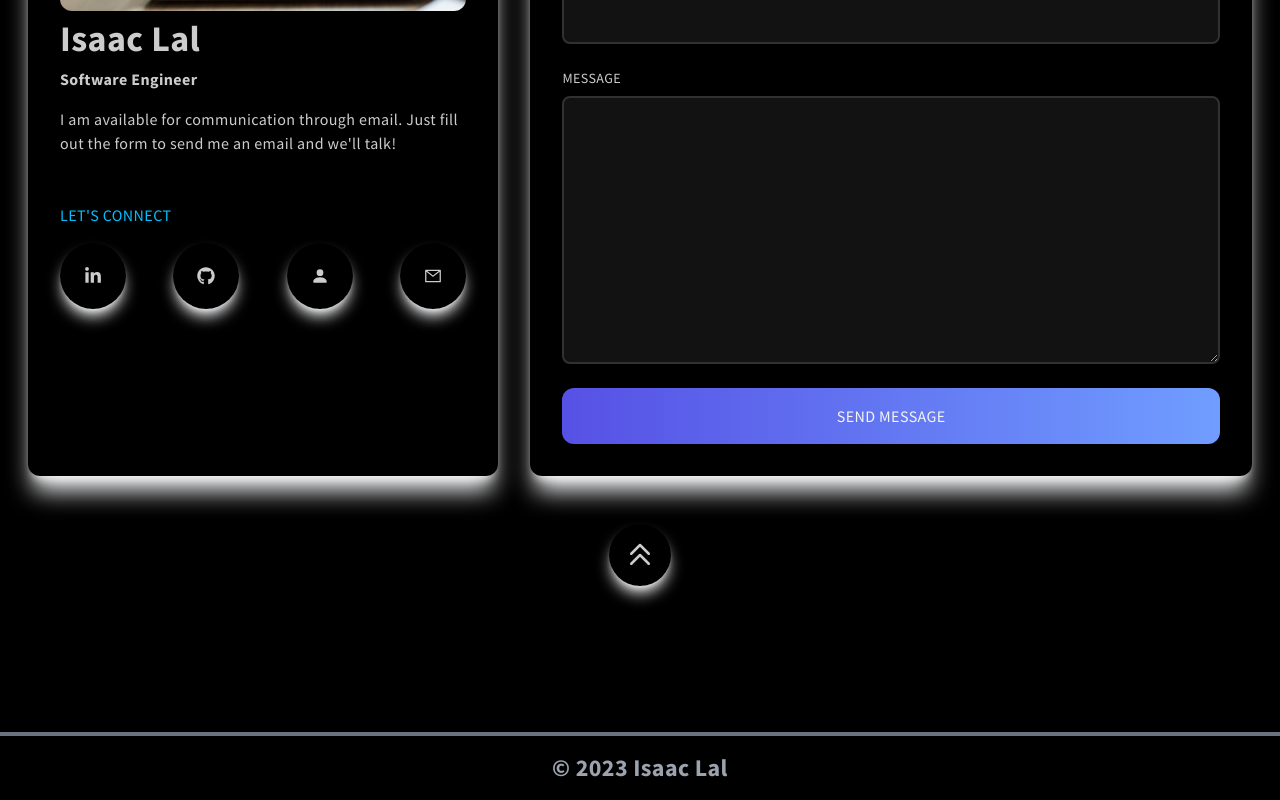
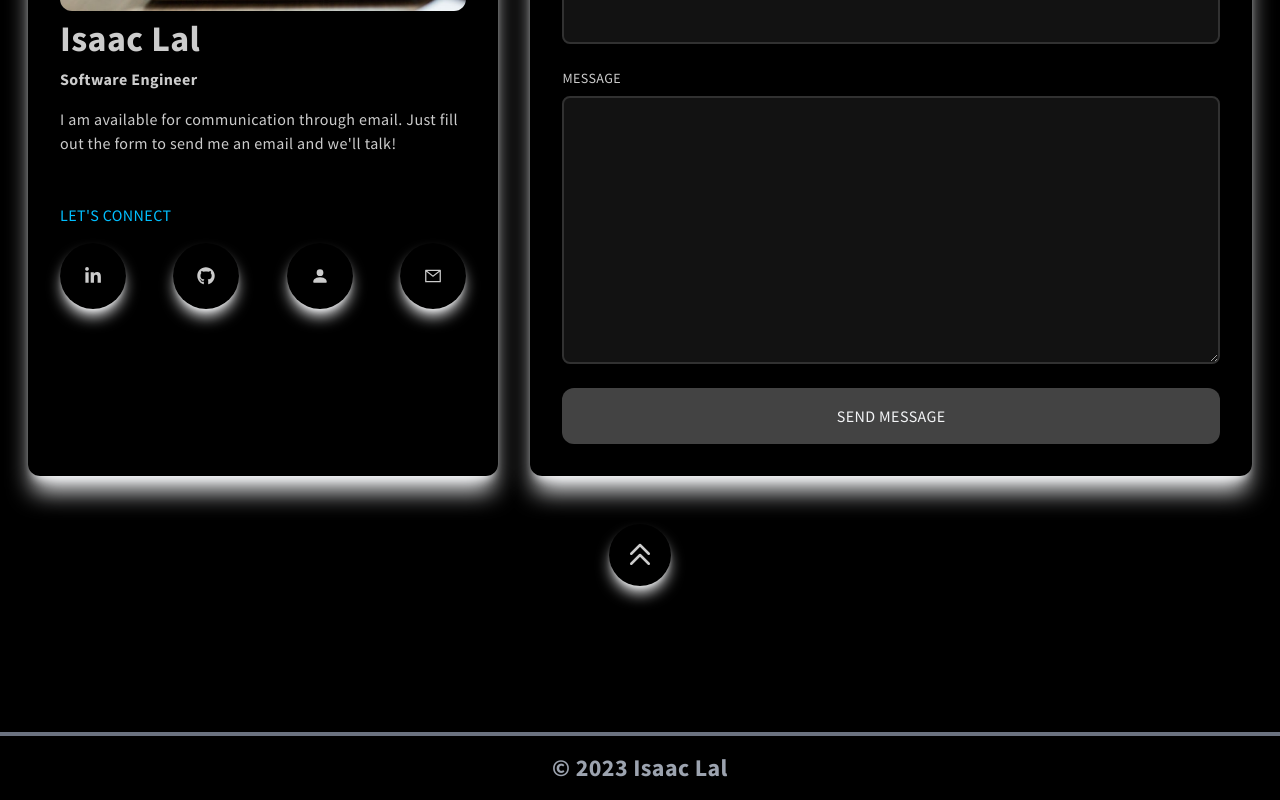
Before and after one commit to isaac-lal/portfolio-vite, a React (Vite) app: page / in a window 1280 px wide. Shown: the part 3652-4452 px from the top of the page. Built offline with nearby package versions, Linux system fonts and the light colour scheme; the HTML template or start-up script is replaced by a standard one.

Commit message:
Updated color of button

```diff
--- a/src/components/Contact.jsx
+++ b/src/components/Contact.jsx
@@ -21,12 +21,16 @@ const Contact = () => {
       .then(
         (result) => {
           console.log(result.text);
-          alert('\"Thank you for sending your message! I\'ll contact you shortly! :)\" -Isaac Lal');
+          alert(
+            '"Thank you for sending your message! I\'ll contact you shortly! :)" -Isaac Lal'
+          );
           e.target.reset();
         },
         (error) => {
           console.log(error.text);
-          alert('\"There was an error sending your message. If it continues, send me an email at: isaaclal124@gmail.com :)\" -Isaac Lal');
+          alert(
+            '"There was an error sending your message. If it continues, send me an email at: isaaclal124@gmail.com :)" -Isaac Lal'
+          );
         }
       );
   };
@@ -141,7 +145,7 @@ const Contact = () => {
                       name='message'
                     ></textarea>
                   </div>
-                  <button className='cursor-pointer hover:scale-105 w-full p-4 text-gray-100 mt-4 '>
+                  <button className='cursor-pointer hover:scale-105 w-full p-4 text-gray-100 mt-4 hover:bg-[#00bfff] ease-in duration-200'>
                     Send Message
                   </button>
                 </form>
--- a/src/components/Projects.jsx
+++ b/src/components/Projects.jsx
@@ -25,7 +25,7 @@ const Projects = () => {
             {projects.map((project) => (
               <div
                 key={project.id}
-                className='relative flex items-center justify-center h-auto w-full shadow-xl shadow-gray-100 rounded-xl p-4 group hover:shadow-[#00bfff] hover:scale-105 hover:bg-[#000000] ease-in duration-100'
+                className='relative flex items-center justify-center h-auto w-full shadow-xl shadow-gray-100 rounded-xl p-4 group hover:shadow-[#00bfff] hover:scale-105 hover:bg-black ease-in duration-100'
               >
                 <img
                   className='rounded-xl group-hover:opacity-10'
--- a/src/index.css
+++ b/src/index.css
@@ -14,7 +14,7 @@ body {
 
 @layer base {
   body {
-    @apply bg-[#000000] text-[#CCCCCC] tracking-wide;
+    @apply bg-black text-[#CCCCCC] tracking-wide;
   }
 
   h1,
@@ -39,6 +39,6 @@ body {
   }
 
   button {
-    @apply shadow-xl rounded-xl uppercase bg-gradient-to-r from-[#5651e5] to-[#709dff] text-white;
+    @apply shadow-xl rounded-xl bg-[#434343] uppercase text-white;
   }
 }
```
